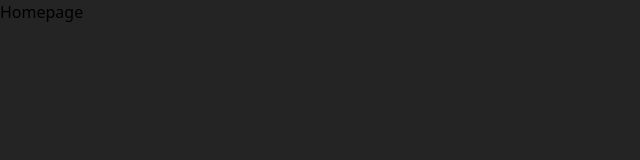
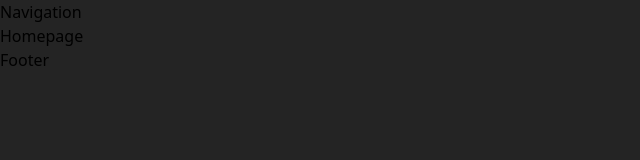
Before and after one commit to uwuzumaki/messenger-front, a React (Vite) app: page / in a window 1280 px wide. Shown: the top 160 px of the page, without its empty margins (0-640 px from the left). Built offline with nearby package versions, Linux system fonts and the light colour scheme.

Commit message:
Navbar and footer

```diff
--- /dev/null
+++ b/src/Components/Footer/Footer.jsx
@@ -0,0 +1,9 @@
+const Footer = () => {
+  return (
+    <>
+      <div>Footer</div>
+    </>
+  );
+};
+
+export default Footer;
--- a/src/Components/Layout/Layout.jsx
+++ b/src/Components/Layout/Layout.jsx
@@ -1,9 +1,13 @@
 import { Outlet } from "react-router-dom";
+import Navigation from "../Navigation/Navigation";
+import Footer from "../Footer/Footer";
 
 const Layout = () => {
   return (
     <div>
+      <Navigation />
       <Outlet />
+      <Footer />
     </div>
   );
 };
--- /dev/null
+++ b/src/Components/Navigation/Navigation.jsx
@@ -0,0 +1,9 @@
+const Navigation = () => {
+  return (
+    <>
+      <div>Navigation</div>
+    </>
+  );
+};
+
+export default Navigation;
```
